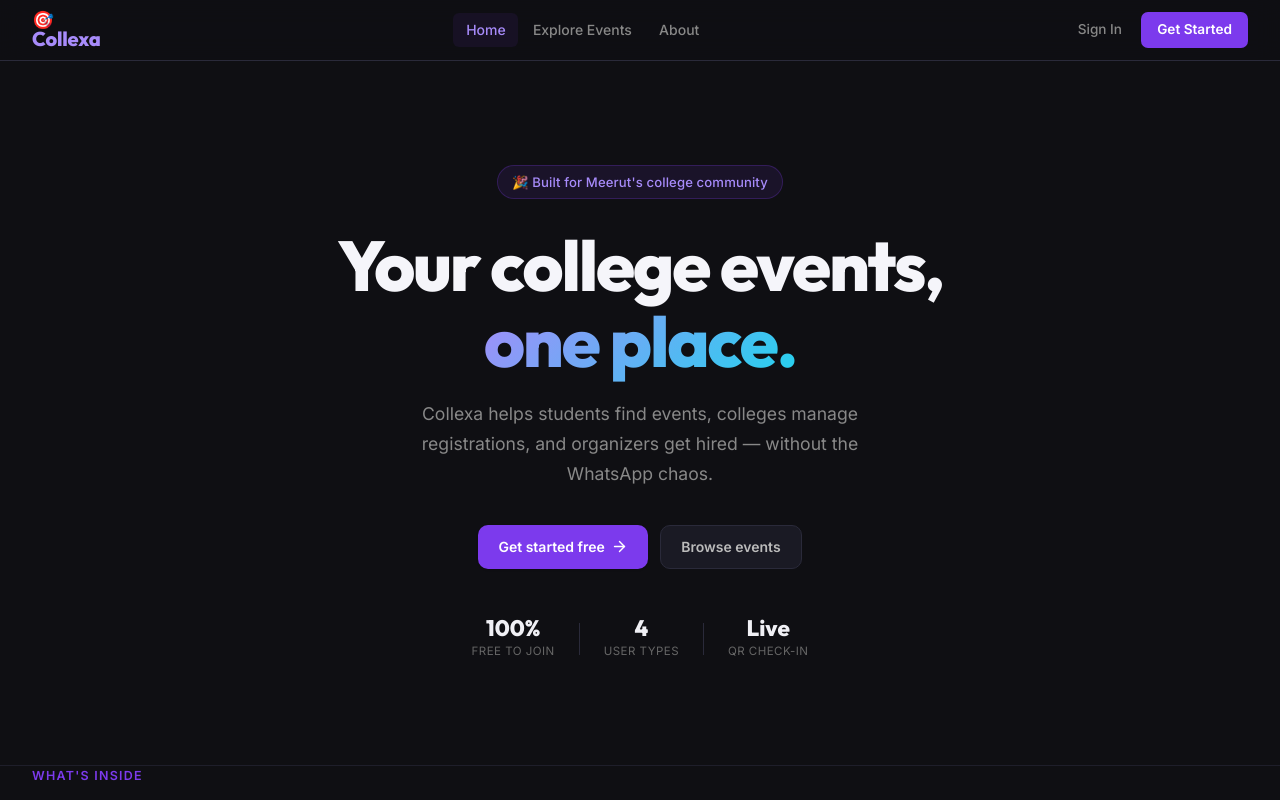
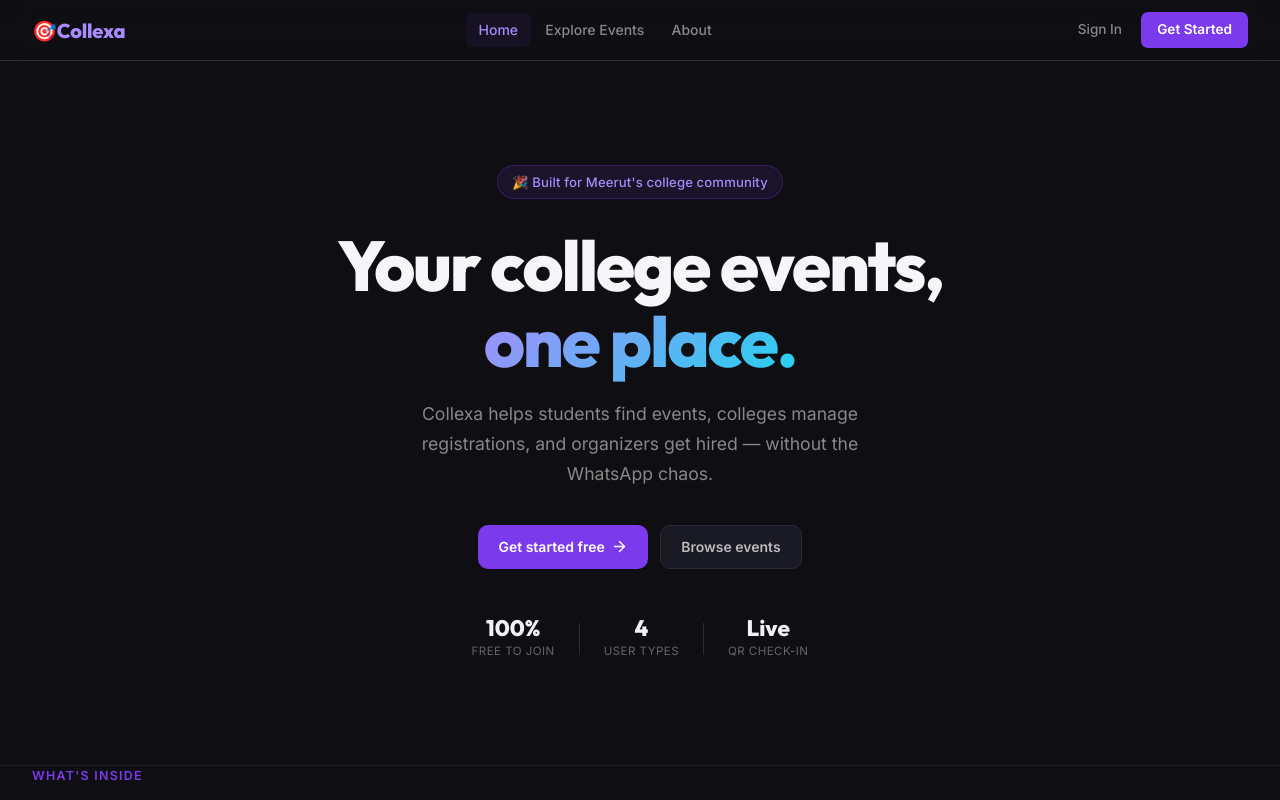
Before and after one commit to ajitkumargupta01/Collexa, a React (Vite) app in the folder Frontend/: page / in a window 1280 px wide. Shown: the top 800 px of the page. Built offline with nearby package versions, Linux system fonts and the light colour scheme.

Commit message:
Brand: use inline title 🎯Collexa

```diff
--- a/Frontend/index.html
+++ b/Frontend/index.html
@@ -4,7 +4,7 @@
     <meta charset="UTF-8" />
     <link rel="icon" type="image/svg+xml" href="/favicon.svg" />
     <meta name="viewport" content="width=device-width, initial-scale=1.0" />
-    <title>🎯 Collexa</title>
+    <title>🎯Collexa</title>
   </head>
   <body>
     <div id="root"></div>
--- a/Frontend/src/components/Navbar.css
+++ b/Frontend/src/components/Navbar.css
@@ -38,17 +38,6 @@
   color: #a78bfa;
   letter-spacing: -0.01em;
 }
-
-/* Stack emoji above the site title for the brand */
-.brand-text {
-  display: inline-flex;
-  flex-direction: column;
-  align-items: flex-start;
-  line-height: 1;
-}
-
-/* Slightly reduce icon size when stacked to match text */
-.brand-text .brand-icon { font-size: 1.1rem; }
 
 /* Center links */
 .navbar-center { display: flex; align-items: center; gap: 0.1rem; }
--- a/Frontend/src/components/Navbar.jsx
+++ b/Frontend/src/components/Navbar.jsx
@@ -113,10 +113,7 @@
       <div className="navbar-inner container">
         {/* Brand */}
         <Link to="/" className="navbar-brand">
-          <span className="brand-text">
-            <span className="brand-icon">🎯</span>
-            <span className="brand-name">Collexa</span>
-          </span>
+          <span className="brand-name">🎯Collexa</span>
         </Link>
 
         {/* Desktop Nav Links */}
```
